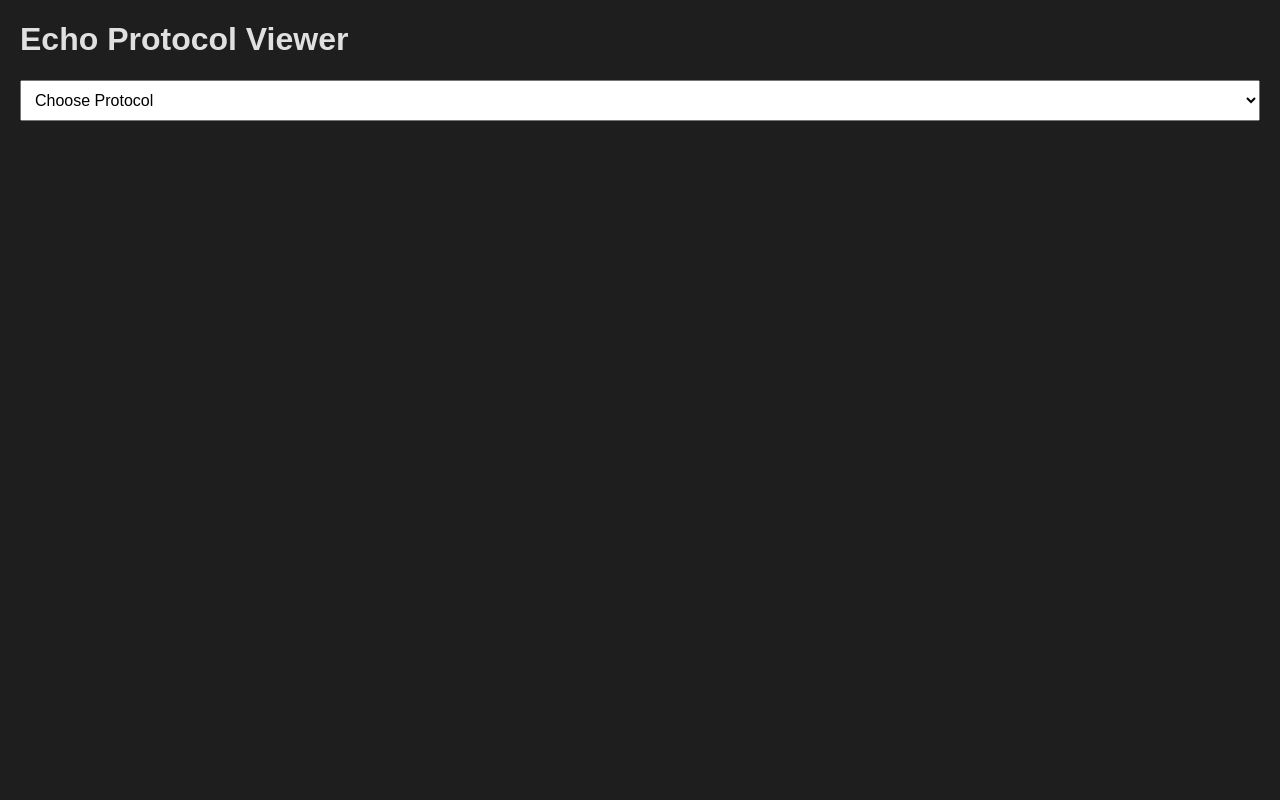
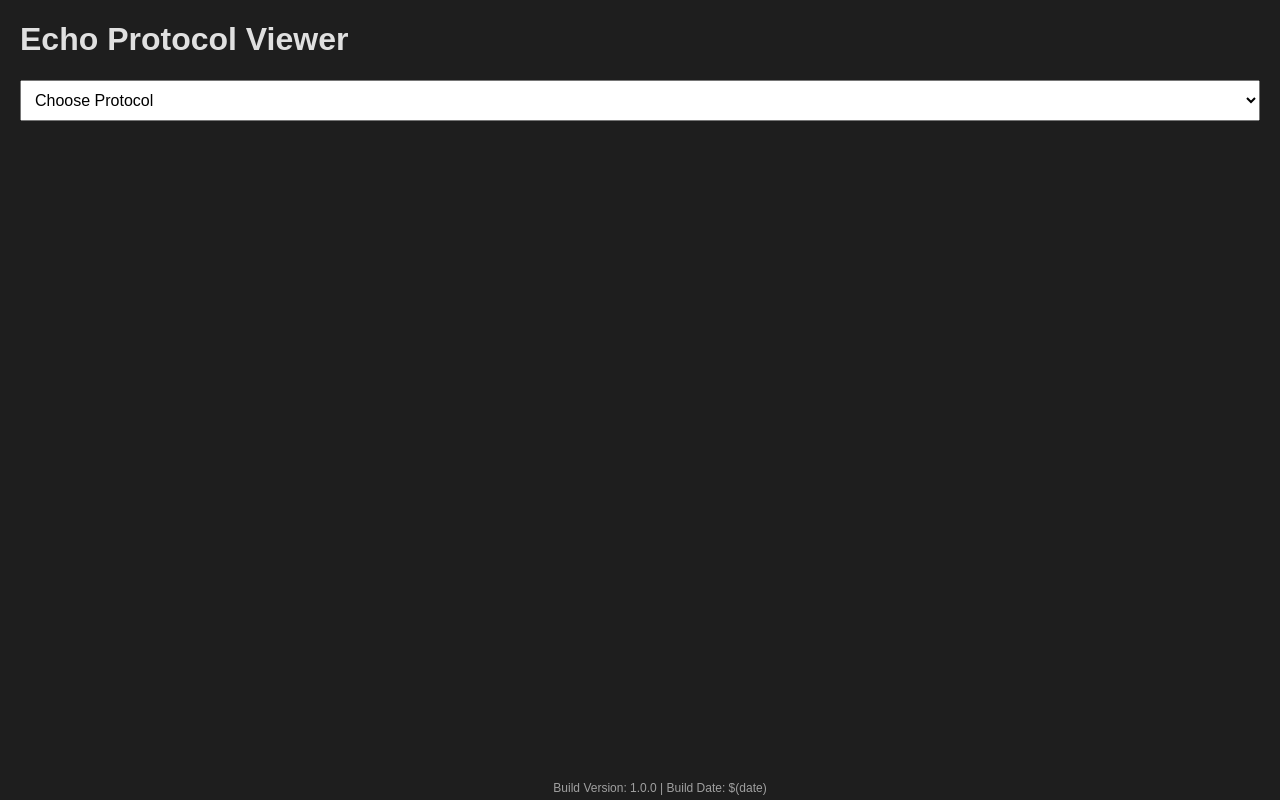
Before and after one commit to parameterz/gc-protocols, a React (Create React App) app: page / in a window 1280 px wide. Built offline with nearby package versions, Linux system fonts and the light colour scheme.

Commit message:
add build info

```diff
--- a/src/App.css
+++ b/src/App.css
@@ -58,3 +58,14 @@ video, img {
   max-width: 100%;
   height: auto;
 }
+
+.build-info {
+  position: absolute;
+  bottom: 0;
+  width: 100%;
+  text-align: center;
+  font-size: 12px;
+  color: #a0a0a0; /* Light gray text color for build info */
+  background-color: #1e1e1e; /* Match the background color */
+  padding: 5px 0;
+}
--- a/src/App.js
+++ b/src/App.js
@@ -68,7 +68,10 @@ function App() {
           />
         </div>
       )}
-    </div>
+      <footer className="build-info">
+        Build Version: {process.env.REACT_APP_BUILD_VERSION} | Build Date: {process.env.REACT_APP_BUILD_DATE}
+      </footer>
+      </div>
   );
 }
 
```
Also changed, not shown: 1 other file (tests, documents, lock files or other folders).
